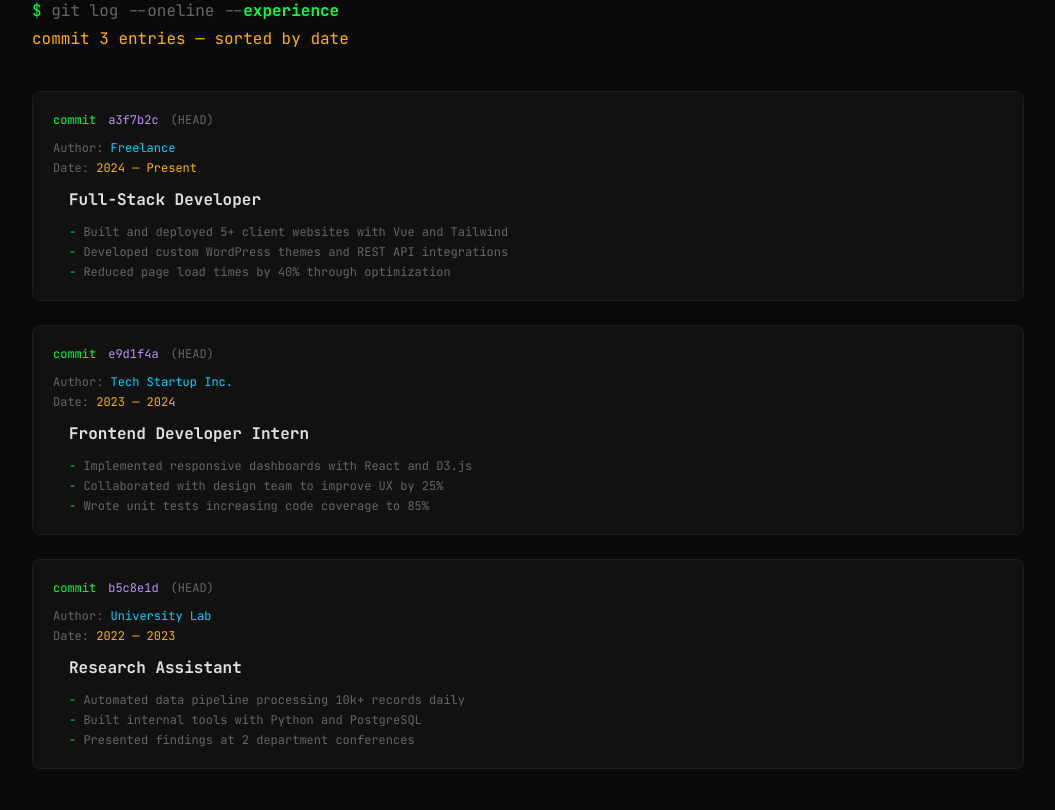
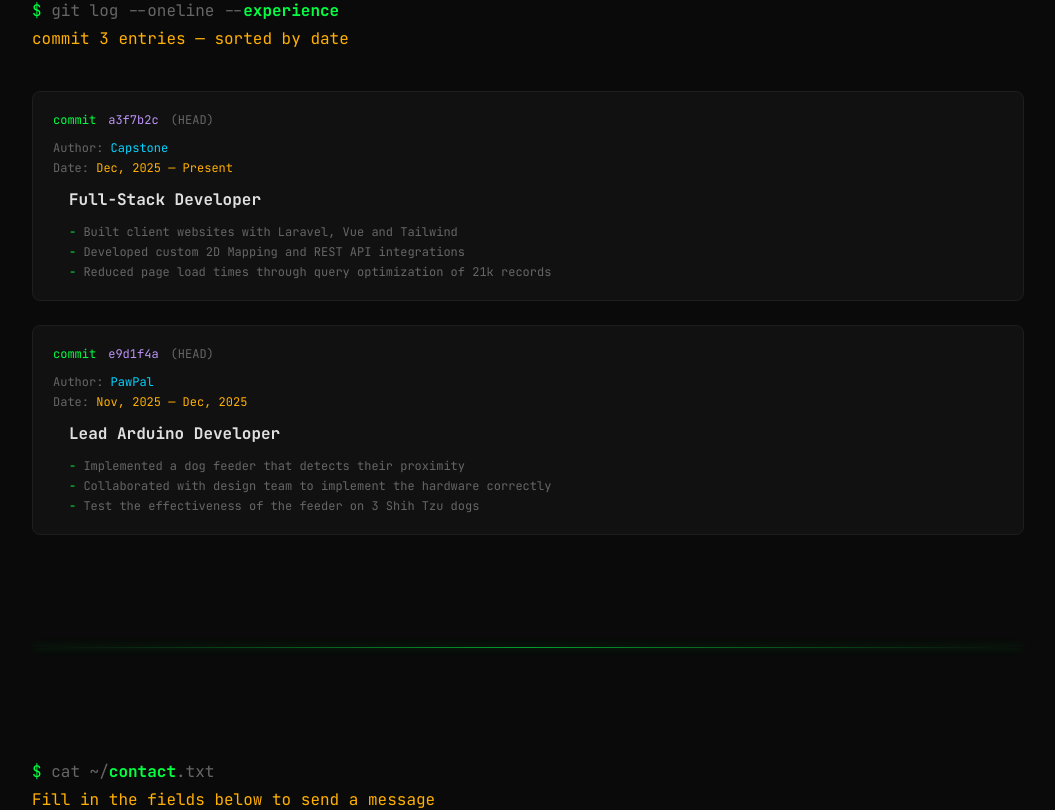
Before and after one commit to dev-nass/portfolio2026, a Vue app: page / in a window 1280 px wide. Shown: the part 2334-3144 px from the top of the page, without its empty margins (112-1167 px from the left). Built offline with nearby package versions, Linux system fonts and the light colour scheme.

Commit message:
ref: experience section

```diff
--- a/src/components/sections/ExperienceSection.vue
+++ b/src/components/sections/ExperienceSection.vue
@@ -1,52 +1,45 @@
 <script setup lang="ts">
-import { ref } from 'vue'
-import TypeWriter from '@/components/TypeWriter.vue'
+import { ref } from "vue";
+import TypeWriter from "@/components/TypeWriter.vue";
 
-const headerDone = ref(false)
+const headerDone = ref(false);
 
 const experiences = [
     {
-    hash: 'a3f7b2c',
-    company: 'Freelance',
-    role: 'Full-Stack Developer',
-    date: '2024 — Present',
+        hash: "a3f7b2c",
+        company: "Capstone",
+        role: "Full-Stack Developer",
+        date: "Dec, 2025 — Present",
         achievements: [
-      'Built and deployed 5+ client websites with Vue and Tailwind',
-      'Developed custom WordPress themes and REST API integrations',
-      'Reduced page load times by 40% through optimization',
+            "Built client websites with Laravel, Vue and Tailwind",
+            "Developed custom 2D Mapping and REST API integrations",
+            "Reduced page load times through query optimization of 21k records",
         ],
     },
     {
-    hash: 'e9d1f4a',
-    company: 'Tech Startup Inc.',
-    role: 'Frontend Developer Intern',
-    date: '2023 — 2024',
+        hash: "e9d1f4a",
+        company: "PawPal",
+        role: "Lead Arduino Developer",
+        date: "Nov, 2025 — Dec, 2025",
         achievements: [
-      'Implemented responsive dashboards with React and D3.js',
-      'Collaborated with design team to improve UX by 25%',
-      'Wrote unit tests increasing code coverage to 85%',
+            "Implemented a dog feeder that detects their proximity",
+            "Collaborated with design team to implement the hardware correctly",
+            "Test the effectiveness of the feeder on 3 Shih Tzu dogs",
         ],
     },
-  {
-    hash: 'b5c8e1d',
-    company: 'University Lab',
-    role: 'Research Assistant',
-    date: '2022 — 2023',
-    achievements: [
-      'Automated data pipeline processing 10k+ records daily',
-      'Built internal tools with Python and PostgreSQL',
-      'Presented findings at 2 department conferences',
-    ],
-  },
-]
+];
 </script>
 
 <template>
-  <section id="experience" class="mx-auto max-w-5xl px-4 py-12 md:py-20 lg:py-28">
+    <section
+        id="experience"
+        class="mx-auto max-w-5xl px-4 py-12 md:py-20 lg:py-28"
+    >
         <!-- Header -->
         <div class="mb-10">
             <span class="text-green">$</span>
-      <span class="text-text-muted"> git log --oneline --</span><span class="text-green font-bold">experience</span>
+            <span class="text-text-muted"> git log --oneline --</span
+            ><span class="text-green font-bold">experience</span>
             <div class="mt-1 text-amber">
                 <TypeWriter
                     text="commit 3 entries — sorted by date"
@@ -65,7 +58,9 @@ const experiences = [
                 class="rounded-lg border border-border bg-surface p-5 font-mono text-sm transition-colors hover:border-green/20"
             >
                 <!-- Commit header -->
-        <div class="mb-3 flex flex-wrap items-baseline gap-x-3 gap-y-1 text-xs">
+                <div
+                    class="mb-3 flex flex-wrap items-baseline gap-x-3 gap-y-1 text-xs"
+                >
                     <span class="text-green">commit</span>
                     <span class="text-purple">{{ exp.hash }}</span>
                     <span class="text-text-muted">(HEAD)</span>
```
Lines whose indentation alone changed are shown as unchanged.
